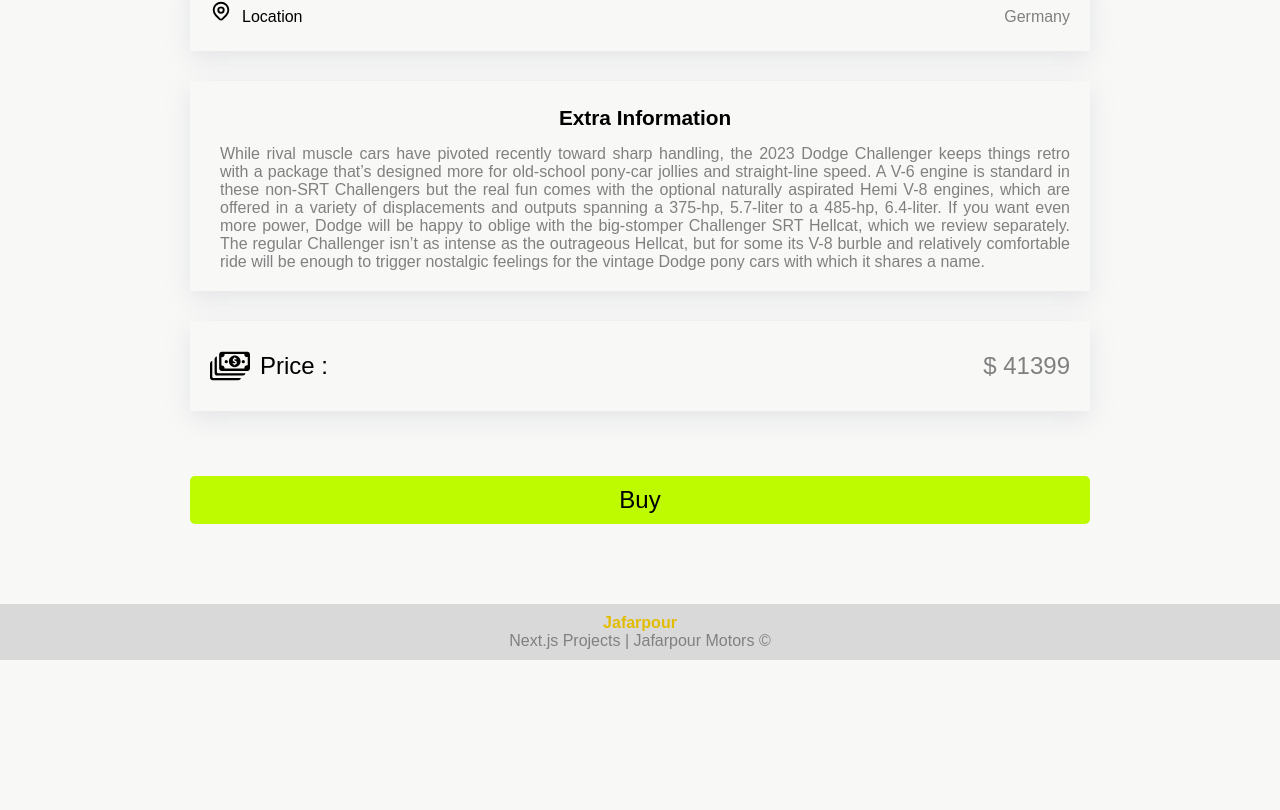
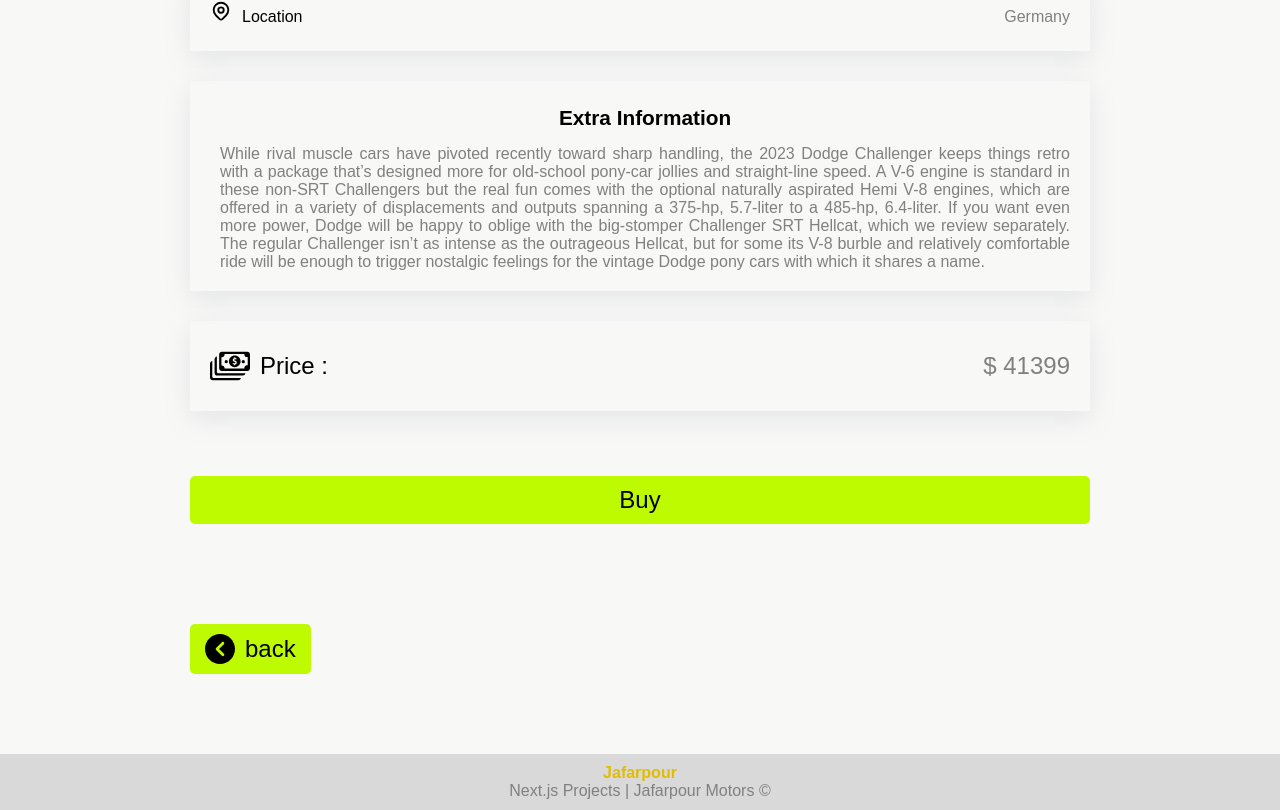
Before and after one commit to Esmailjafarpour/Jafarpour-Auto-Gallery, a Next.js app: page /cars/1 in a window 1280 px wide. Shown: the part 1010-1820 px from the top of the page. Before the commit the page ends 1670 px from the top, so only its background shows below. Built offline with nearby package versions, Linux system fonts and the light colour scheme.

Commit message:
Add a back button to the car details page

```diff
--- a/components/templates/CarDetails.js
+++ b/components/templates/CarDetails.js
@@ -5,9 +5,18 @@
 import Money from "../icons/Money";
 import Road from "../icons/Road";
 import Calender from "../icons/Calender";
+import Back from "../icons/Back";
+import { useRouter } from "next/router";
+
 
 const CarDetail = (props) => {
+
      const {id , name , model , year , distance , location , image , price , description} = props;
+     const router = useRouter();
+
+     const backHandler = () => {
+          router.back()
+     }
 
      return (
           <div className={styles.container}>
@@ -56,6 +65,11 @@
                     </div>
                </div>
                <button className={styles.button}>Buy</button>
+               <div className={styles.back} onClick={backHandler}>
+                    <Back/>
+                    <p>back</p>
+               </div>
+
           </div>
      );
 }
--- a/components/templates/CarDetails.module.css
+++ b/components/templates/CarDetails.module.css
@@ -9,6 +9,22 @@
      border-radius: 8px;
      margin: 0 auto;
    }
+
+   .back {
+    display: flex;
+    align-items: center;
+    font-size: 1.5rem;
+    width: fit-content;
+    background-color: #befa00;
+    padding: 10px 15px;
+    border-radius: 5px;
+    margin: 50px 0;
+    cursor: pointer;
+  }
+
+  .back p {
+    margin-left: 10px;
+  }
 
    .header {
      margin: 40px 0 20px;
```
